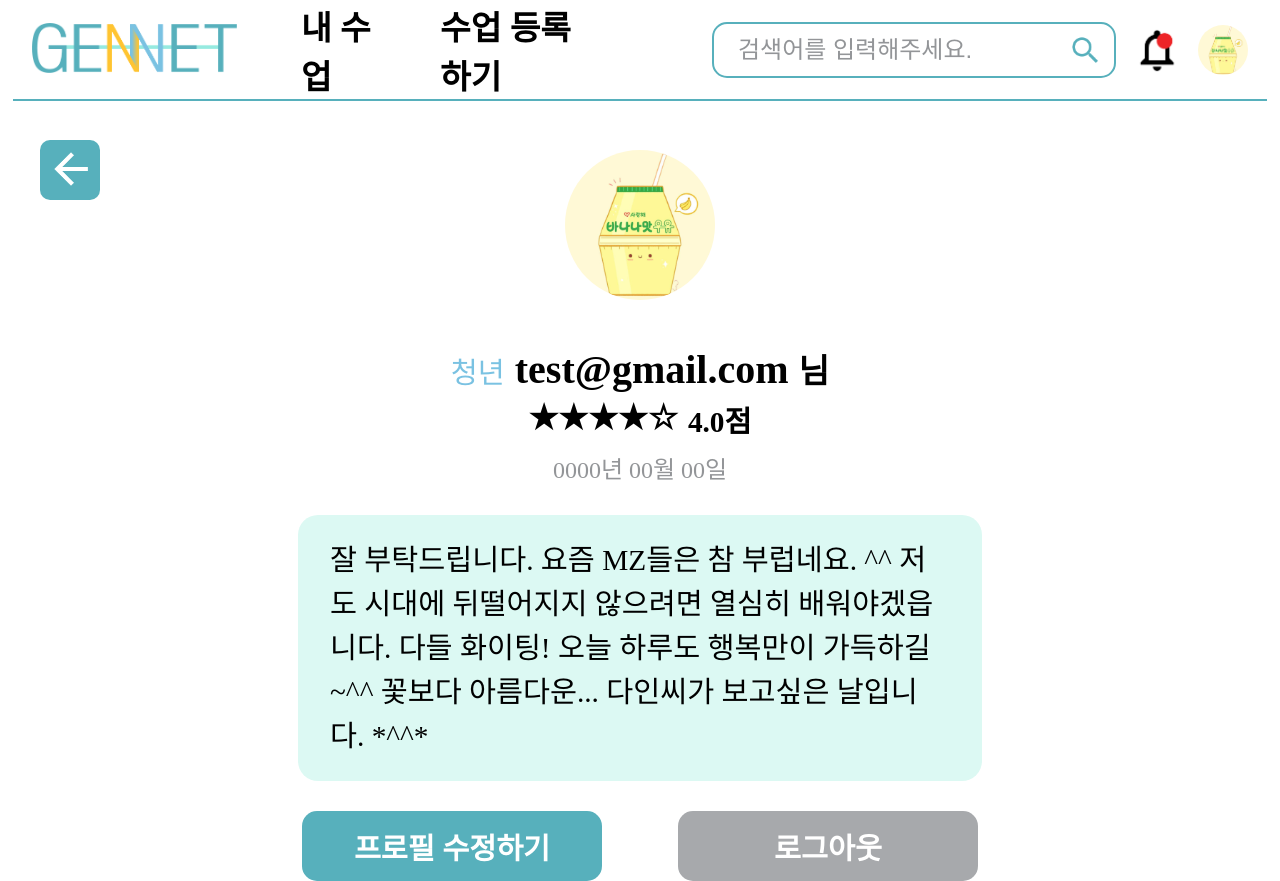
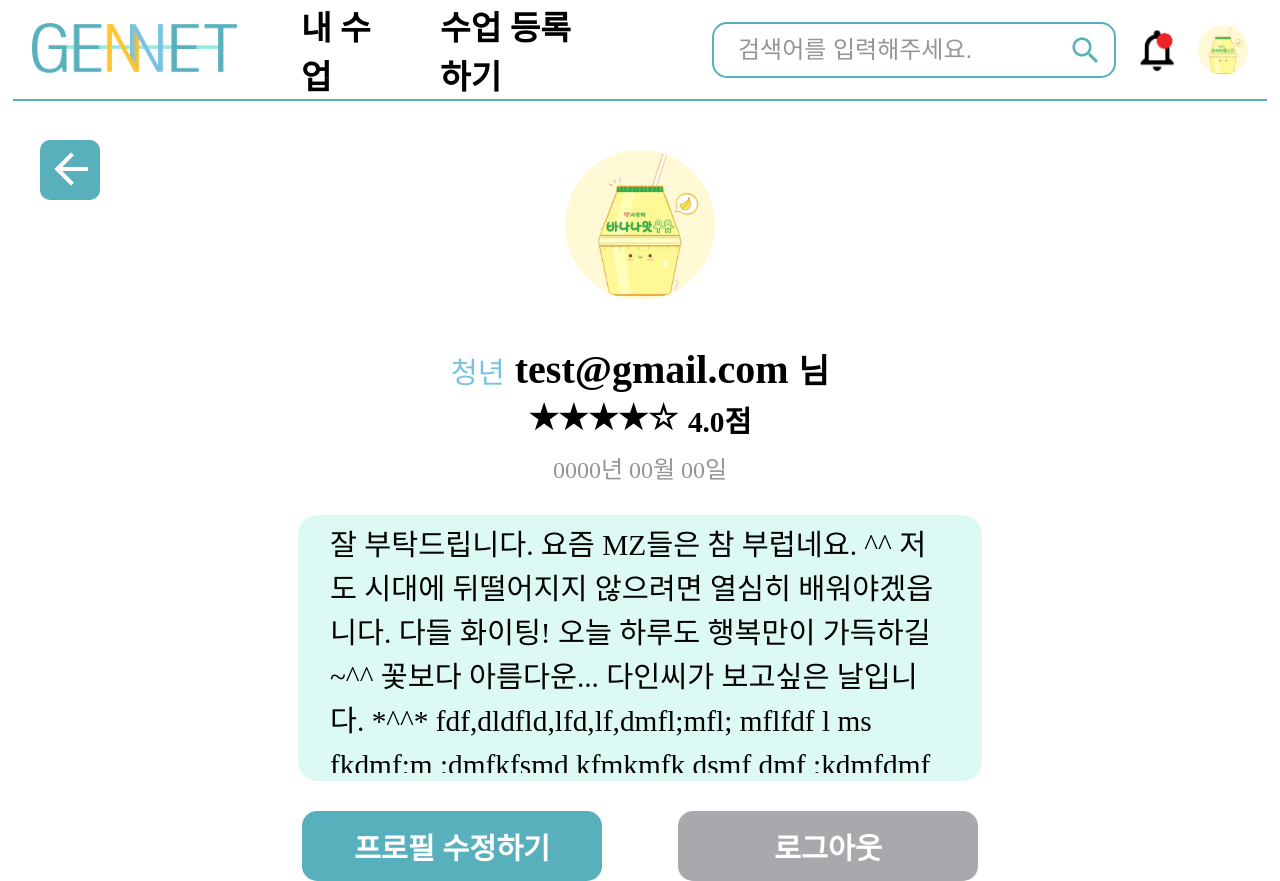
Before and after one commit to taehwan01/gennet-react, a React (Create React App) app: page /youth/profile in a window 1280 px wide. Built offline with nearby package versions, Linux system fonts and the light colour scheme.

Commit message:
feat: 설정 프로필 이미지 선택시 글박스 스크롤 추가

```diff
--- a/src/pages/SettingProfile/SettingProfile.jsx
+++ b/src/pages/SettingProfile/SettingProfile.jsx
@@ -8,7 +8,11 @@ import testIMG from '../../assets/images/banana.png';
 const userIntro = `잘 부탁드립니다. 요즘 MZ들은 참 부럽네요. ^^
 저도 시대에 뒤떨어지지 않으려면 열심히 배워야겠읍니다.
 다들 화이팅! 오늘 하루도 행복만이 가득하길 ~^^
-꽃보다 아름다운... 다인씨가 보고싶은 날입니다. *^^*`;
+꽃보다 아름다운... 다인씨가 보고싶은 날입니다. *^^*
+fdf,dldfld,lfd,lf,dmfl;mfl; mflfdf l ms
+fkdmf;m ;dmfkfsmd kfmkmfk dsmf dmf ;kdmfdmf
+ kdmfkdsmf dmf km kdsmfdkmfdk mfdmfdkmf dkmf
+ mf kdsfmd;skfmdks mfmfds kfmdskmfkfmkfmdmfkf`;
 
 function SettingProfile() {
   const user = useSelector((state) => state.user);
@@ -51,17 +55,10 @@ function SettingProfile() {
         </div>
         <div className={styles.info}>
           <p className={styles.profileTxt}>
-            <span
-              className={` ${styles.typeTxt} ${
-                user.type === 'SENIOR' ? 'senior-color' : 'youth-color'
-              }`}
-            >
+            <span className={` ${styles.typeTxt} ${user.type === 'SENIOR' ? 'senior-color' : 'youth-color'}`}>
               {user.type === 'SENIOR' ? '시니어' : '청년'}
             </span>
-            <span className={`${styles.nameTxt} font-bold`}>
-              {' '}
-              {user.email}{' '}
-            </span>
+            <span className={`${styles.nameTxt} font-bold`}> {user.email} </span>
             <span className={`${styles.nimTxt} font-bold`}>님</span>
           </p>
 
@@ -71,32 +68,24 @@ function SettingProfile() {
                 ''
               ) : (
                 <>
-                  <span className={styles.tutorReview}>{`${'★'.repeat(
-                    review,
-                  )}${'☆'.repeat(5 - review)}`}</span>
+                  <span className={styles.tutorReview}>{`${'★'.repeat(review)}${'☆'.repeat(5 - review)}`}</span>
                   <span className={styles.tutorScore}>4.0점</span>
                 </>
               )}
             </div>
           </div>
 
-          <p
-            className={`${styles.dateTxt} ${
-              user.type === 'SENIOR' ? 'font-22pt' : 'font-18pt'
-            }`}
-          >
-            0000년 00월 00일
-          </p>
+          <p className={`${styles.dateTxt} ${user.type === 'SENIOR' ? 'font-22pt' : 'font-18pt'}`}>0000년 00월 00일</p>
         </div>
-        <div className={styles.introBox}>
-          <p className={styles.introTxt}>{userIntro}</p>
+        <div className={styles.introContainer}>
+          <div className={styles.introBox}>
+            <div className={styles.introContent}>
+              <p className={styles.introTxt}>{userIntro}</p>
+            </div>
+          </div>
         </div>
         <div className={styles.section3}>
-          <Button
-            action={profileEdit}
-            buttonStyle={editButton}
-            tag='프로필 수정하기'
-          />
+          <Button action={profileEdit} buttonStyle={editButton} tag='프로필 수정하기' />
           <Button buttonStyle={logoutButton} tag='로그아웃' />
         </div>
       </div>
@@ -106,7 +95,3 @@ function SettingProfile() {
 }
 
 export default SettingProfile;
-
-// className={`${styles['main-message']} font-bold ${
-//   user.type === 'SENIOR' ? 'font-30pt' : 'font-22pt'
-// }`}
--- a/src/pages/SettingProfile/SettingProfile.module.scss
+++ b/src/pages/SettingProfile/SettingProfile.module.scss
@@ -52,13 +52,18 @@ button {
     .introBox {
       background-color: #dcf9f3;
       width: 620px;
-      height: 250px;
+      //height: 250px;
       border-radius: 20px;
       display: flex;
       align-items: center;
       padding: 0.5rem 2rem;
     }
 
+    .introContent {
+      max-height: 250px;
+      overflow-y: auto;
+      flex-grow: 1;
+    }
     .introTxt {
       font-size: 22pt;
       line-height: 44px;
```
